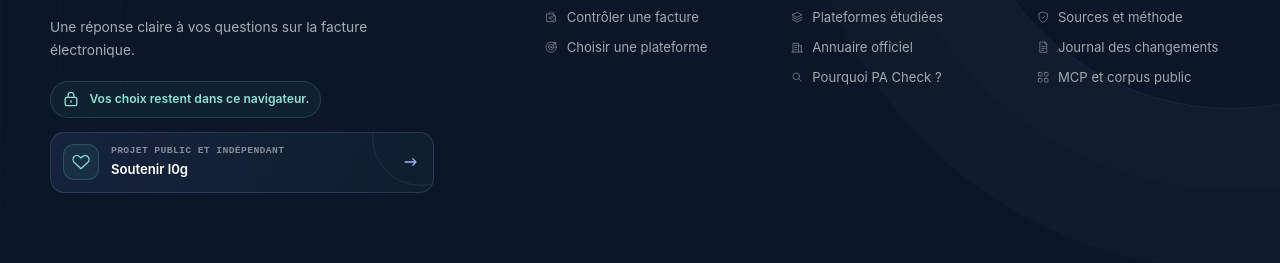
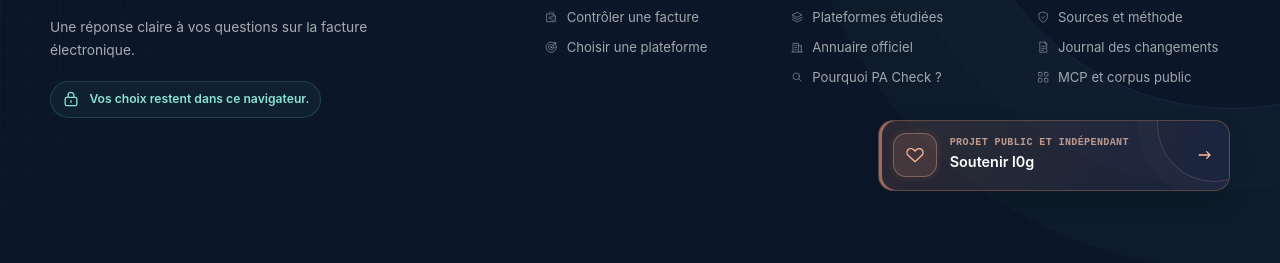
Before and after one commit to bluetouff/facture-radar, an Astro site: page / in a window 1280 px wide. Shown: the part 3670-3933 px from the top of the page. Built offline with nearby package versions, Linux system fonts and the light colour scheme; Astro itself is replaced by a stand-in of ours.

Commit message:
Rééquilibrer la card de soutien

```diff
--- a/src/layouts/BaseLayout.astro
+++ b/src/layouts/BaseLayout.astro
@@ -184,21 +184,23 @@ const resourceIsCurrent = resourceNav.some(({ href }) => isCurrent(href));
             </a>
             <p>Une réponse claire à vos questions sur la facture électronique.</p>
             <div class="footer-privacy"><InterfaceIcon name="lock" /><span>Vos choix restent dans ce navigateur.</span></div>
+          </div>
+
+          <div class="footer-links">
+            <nav class="footer-nav" aria-label="Pied de page">
+              {footerGroups.map((group) => (
+                <section>
+                  <h2>{group.label}</h2>
+                  {group.links.map((link) => <a href={link.href}><InterfaceIcon name={link.icon} /><span>{link.label}</span></a>)}
+                </section>
+              ))}
+            </nav>
             <a class="footer-support" href="https://l0g.fr/soutenir/" aria-label="Soutenir le projet indépendant l0g">
               <span class="footer-support-icon"><InterfaceIcon name="support" /></span>
               <span class="footer-support-copy"><small>Projet public et indépendant</small><strong>Soutenir l0g</strong></span>
               <InterfaceIcon class="footer-support-arrow" name="arrow" />
             </a>
           </div>
-
-          <nav class="footer-nav" aria-label="Pied de page">
-            {footerGroups.map((group) => (
-              <section>
-                <h2>{group.label}</h2>
-                {group.links.map((link) => <a href={link.href}><InterfaceIcon name={link.icon} /><span>{link.label}</span></a>)}
-              </section>
-            ))}
-          </nav>
         </div>
 
         <div class="footer-note">
--- a/src/styles/global.css
+++ b/src/styles/global.css
@@ -211,15 +211,16 @@ img, svg { display: block; max-width: 100%; }
 .footer-brand > p { max-width: 24rem; margin: 1.15rem 0 0; color: rgba(255,255,255,.64); font-size: .86rem; line-height: 1.65; }
 .footer-privacy { display: inline-flex; gap: .5rem; align-items: center; margin-top: 1.2rem; border: 1px solid rgba(112,220,198,.18); border-radius: 999px; padding: .48rem .65rem; background: rgba(102,217,195,.055); color: #8ae3d1; font-size: .76rem; font-weight: 620; }
 .footer-privacy svg { width: .92rem; height: .92rem; }
-.footer-support { position: relative; display: grid; grid-template-columns: auto minmax(0,1fr) auto; gap: .72rem; align-items: center; overflow: hidden; max-width: 24rem; margin-top: .85rem; border: 1px solid rgba(164,178,245,.18); border-radius: .9rem; padding: .72rem .78rem; background: linear-gradient(115deg,rgba(111,130,226,.11),rgba(105,220,198,.035)); color: #fff; transition: border-color 180ms ease,background 180ms ease,translate 180ms ease; }
-.footer-support::before { position: absolute; top: -2.8rem; right: -2.3rem; width: 6rem; height: 6rem; border: 1px solid rgba(143,162,255,.13); border-radius: 50%; content: ""; pointer-events: none; }
-.footer-support-icon { position: relative; display: grid; place-items: center; width: 2.25rem; height: 2.25rem; border: 1px solid rgba(118,222,201,.2); border-radius: .7rem; background: rgba(103,217,195,.07); color: #7ce0cc; }
-.footer-support-icon svg { width: 1.05rem; height: 1.05rem; }
+.footer-links { display: grid; gap: 2rem; min-width: 0; }
+.footer-support { position: relative; display: grid; grid-template-columns: auto minmax(0,1fr) auto; gap: .82rem; align-items: center; justify-self: end; overflow: hidden; width: min(100%,22rem); border: 1px solid rgba(239,153,120,.28); border-radius: .95rem; padding: .78rem .85rem; background: linear-gradient(115deg,rgba(239,153,120,.14),rgba(119,103,210,.1)); color: #fff; box-shadow: inset 3px 0 0 rgba(239,153,120,.6),0 .7rem 1.8rem rgba(0,0,0,.08); transition: border-color 180ms ease,background 180ms ease,translate 180ms ease,box-shadow 180ms ease; }
+.footer-support::before { position: absolute; top: -3.3rem; right: -2.6rem; width: 7rem; height: 7rem; border: 1px solid rgba(255,185,157,.2); border-radius: 50%; box-shadow: 0 0 0 1.2rem rgba(239,153,120,.025); content: ""; pointer-events: none; }
+.footer-support-icon { position: relative; display: grid; place-items: center; width: 2.75rem; height: 2.75rem; border: 1px solid rgba(255,184,156,.34); border-radius: .82rem; background: rgba(239,153,120,.14); color: #ffb899; box-shadow: 0 0 0 .25rem rgba(239,153,120,.035); }
+.footer-support-icon svg { width: 1.3rem; height: 1.3rem; stroke-width: 1.8; }
 .footer-support-copy { position: relative; display: grid; gap: .12rem; }
-.footer-support-copy small { color: rgba(255,255,255,.48); font: 600 .61rem/1.25 var(--font-mono); letter-spacing: .035em; text-transform: uppercase; }
-.footer-support-copy strong { color: #fff; font-size: .82rem; font-weight: 620; }
-.footer-support-arrow { position: relative; width: .95rem; height: .95rem; color: #9bafff; transition: transform 180ms ease; }
-.footer-support:hover { translate: 0 -2px; border-color: rgba(164,178,245,.35); background: linear-gradient(115deg,rgba(111,130,226,.17),rgba(105,220,198,.06)); color: #fff; }
+.footer-support-copy small { color: rgba(255,202,181,.7); font: 620 .63rem/1.25 var(--font-mono); letter-spacing: .035em; text-transform: uppercase; }
+.footer-support-copy strong { color: #fff; font-size: .9rem; font-weight: 630; }
+.footer-support-arrow { position: relative; width: 1rem; height: 1rem; color: #ffb899; transition: transform 180ms ease; }
+.footer-support:hover { translate: 0 -2px; border-color: rgba(255,184,156,.48); background: linear-gradient(115deg,rgba(239,153,120,.2),rgba(119,103,210,.13)); color: #fff; box-shadow: inset 3px 0 0 rgba(255,176,144,.82),0 .9rem 2.1rem rgba(0,0,0,.13); }
 .footer-support:hover .footer-support-arrow { transform: translateX(.15rem); }
 .footer-nav { display: grid; grid-template-columns: repeat(3,minmax(0,1fr)); gap: clamp(1.5rem,4vw,3.5rem); }
 .footer-nav section { display: grid; align-content: start; gap: .62rem; }
@@ -315,7 +316,7 @@ td { color: var(--paper); font-size: .8rem; }
   .footer-investigation-map::before { top: 1.18rem; }
   .footer-investigation-map small { font-size: .65rem; }
   .footer-main { gap: 2.5rem; padding-block: 2.7rem; }
-  .footer-support { max-width: none; }
+  .footer-support { justify-self: stretch; width: 100%; }
   .footer-nav { grid-template-columns: 1fr 1fr; row-gap: 2rem; }
   .footer-note { display: grid; }
   .footer-note p, .footer-note nav { justify-content: flex-start; }
```
